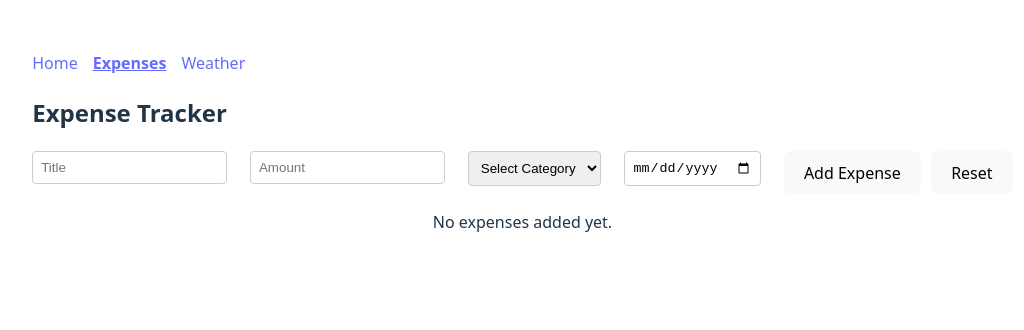
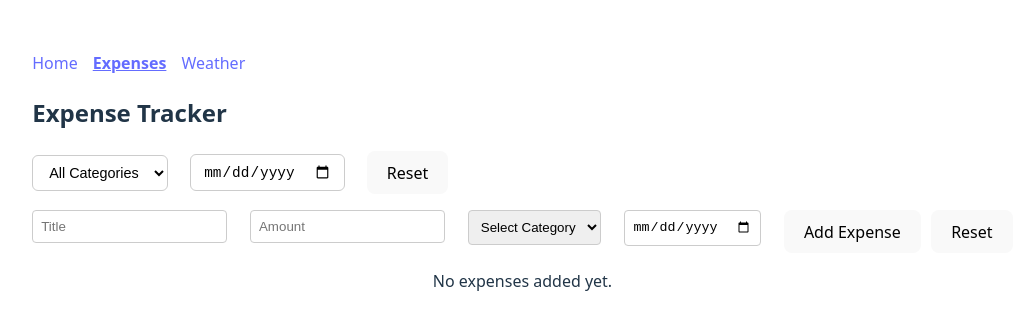
Before and after one commit to PasangDimdung/react-assignment, a React app: page /expenses in a window 1280 px wide. Shown: the top 330 px of the page, without its empty margins (19-1043 px from the left). Built offline with nearby package versions, Linux system fonts and the light colour scheme; the HTML template or start-up script is replaced by a standard one.

Commit message:
added expense filter

```diff
--- /dev/null
+++ b/src/features/expenses/ExpenseFilter.tsx
@@ -0,0 +1,34 @@
+type ExpenseFilterProps = {
+  category: string;
+  date: string;
+  onCategoryChange: (value: string) => void;
+  onDateChange: (value: string) => void;
+  onReset: () => void;
+};
+
+const ExpenseFilter = ({
+  category,
+  date,
+  onCategoryChange,
+  onDateChange,
+  onReset,
+}: ExpenseFilterProps) => {
+  return (
+    <div style={{ marginBottom: "1rem" }} className="expense-filter">
+      <select value={category} onChange={(e) => onCategoryChange(e.target.value)}>
+        <option value="">All Categories</option>
+        <option value="Food">Food</option>
+        <option value="Travel">Travel</option>
+        <option value="Shopping">Shopping</option>
+      </select>
+
+      <input type="date" value={date} onChange={(e) => onDateChange(e.target.value)} style={{ marginLeft: "10px" }}/>
+
+      <button onClick={onReset} style={{ marginLeft: "10px" }}>
+        Reset
+      </button>
+    </div>
+  );
+};
+
+export default ExpenseFilter;
--- a/src/index.css
+++ b/src/index.css
@@ -126,6 +126,35 @@ button:focus-visible {
 }
 
 
+.expense-filter {
+  display: flex;
+  gap: 12px;
+  margin-bottom: 1rem;
+  align-items: center;
+}
+
+.expense-filter select,
+.expense-filter input[type="date"] {
+  padding: 8px 12px;
+  font-size: 0.9rem;
+  border: 1px solid #ccc;
+  border-radius: 6px;
+  background-color: #fff;
+  cursor: pointer;
+}
+
+.expense-filter select:focus,
+.expense-filter input[type="date"]:focus {
+  outline: none;
+  border-color: #4f46e5; /* indigo */
+  box-shadow: 0 0 0 2px rgba(79, 70, 229, 0.15);
+}
+
+.expense-filter select:hover,
+.expense-filter input[type="date"]:hover {
+  border-color: #888;
+}
+
 /* weather form style */
 .weather-form input {
   padding: 0.5rem;
--- a/src/pages/Expenses.tsx
+++ b/src/pages/Expenses.tsx
@@ -3,21 +3,40 @@ import ExpenseForm from "../features/expenses/ExpenseForm";
 import ExpenseList from "../features/expenses/ExpenseList";
 import type { Expense } from "../models/Expense.type";
 import ExpenseSummary from "../features/expenses/ExpenseSummary";
+import ExpenseFilter from "../features/expenses/ExpenseFilter";
 
 const Expenses = () => {
 
   const [expenses, setExpenses] = useState<Expense[]>([]);
+  const [categoryFilter, setCategoryFilter] = useState("");
+  const [dateFilter, setDateFilter] = useState("");
 
   const handleAddExpense = (expense: Expense) => {
     setExpenses((prev) => [...prev, expense]);
   };
 
+  const filteredExpenses = expenses.filter((expense) => {
+    const matchCategory =
+      categoryFilter === "" || expense.category === categoryFilter;
+
+    const matchDate =
+      dateFilter === "" || expense.date === dateFilter;
+
+    return matchCategory && matchDate;
+  });
+
+  const resetFilters = () => {
+    setCategoryFilter("");
+    setDateFilter("");
+  };
+
   return (
     <section>
       <h2>Expense Tracker</h2>
+      <ExpenseFilter category={categoryFilter} date={dateFilter} onCategoryChange={setCategoryFilter} onDateChange={setDateFilter} onReset={resetFilters}/>
       <ExpenseForm onAddExpense={handleAddExpense}/>
-      <ExpenseList expenses={expenses}/>
-      <ExpenseSummary expenses={expenses}/>
+      <ExpenseList expenses={filteredExpenses}/>
+      <ExpenseSummary expenses={filteredExpenses}/>
     </section>
   );
 };
```
